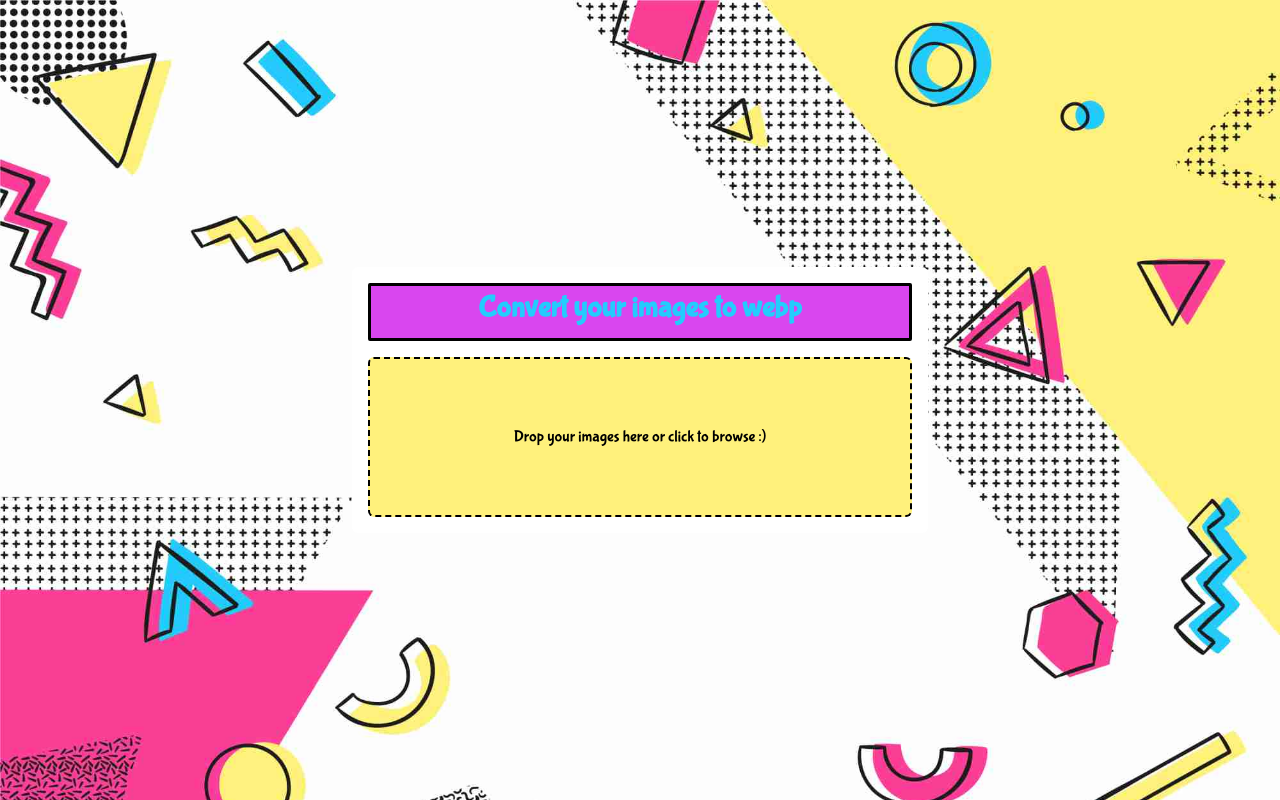
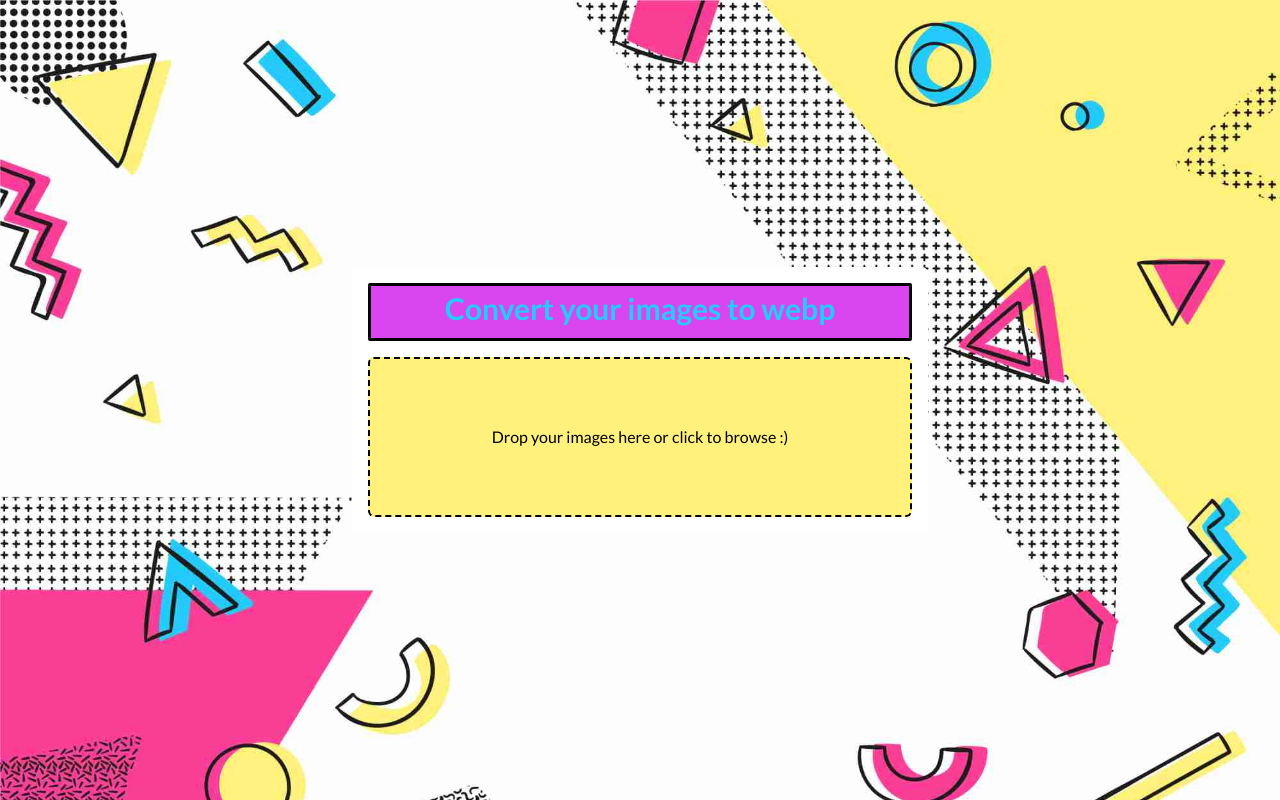
Before and after one commit to josetommaso/images-to-webp, a Next.js app: page / in a window 1280 px wide. Built offline with nearby package versions, Linux system fonts and the light colour scheme.

Commit message:
change font family

```diff
--- a/app/globals.css
+++ b/app/globals.css
@@ -4,7 +4,7 @@
 
 @layer base {
 	html {
-		font-family: 'Bubblegum Sans', cursive;
+		font-family: 'Lato', sans-serif;
 	}
 }
 
--- a/app/page.js
+++ b/app/page.js
@@ -8,7 +8,7 @@
 				<link rel="preconnect" href="https://fonts.googleapis.com" />
 				<link rel="preconnect" href="https://fonts.gstatic.com" crossOrigin />
 				<link
-					href="https://fonts.googleapis.com/css2?family=Bubblegum+Sans&display=swap"
+					href="https://fonts.googleapis.com/css2?family=Lato:wght@400;700&display=swap"
 					rel="stylesheet"
 				/>
 			</Head>
```
